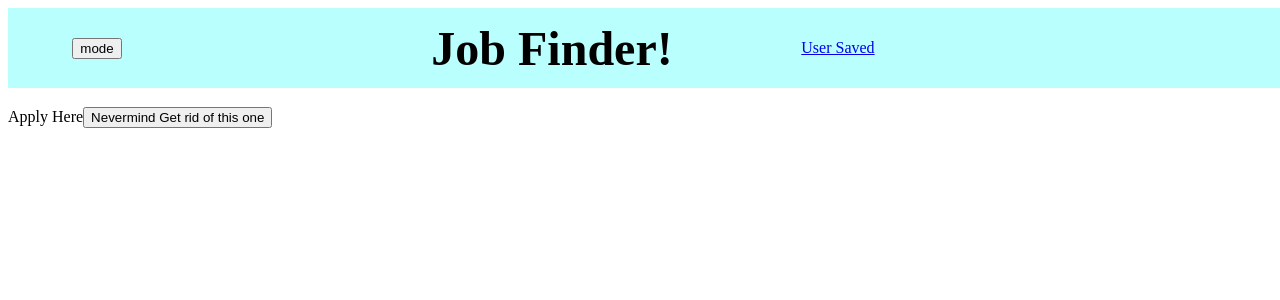
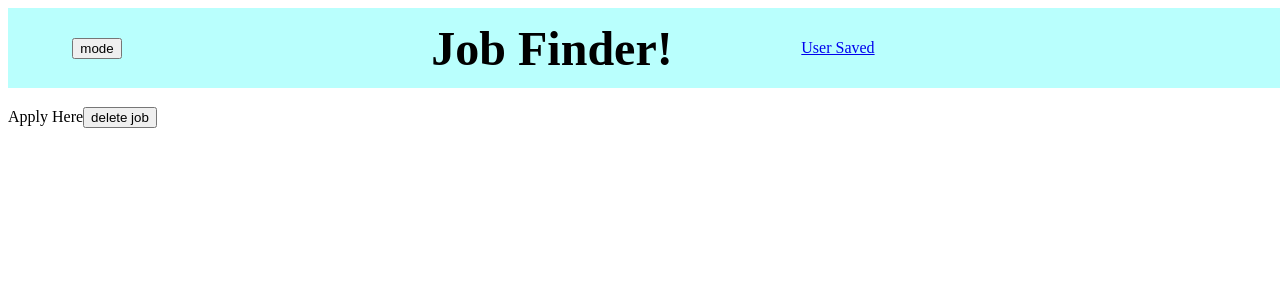
Before and after one commit to Mod4JobFinder/FrontEnd, a React (Create React App) app: page /UserView in a window 1280 px wide. Shown: the top 300 px of the page. Built offline with nearby package versions, Linux system fonts and the light colour scheme.

Commit message:
Update to delete jobs function

```diff
--- a/src/apiCalls.js
+++ b/src/apiCalls.js
@@ -47,7 +47,7 @@ export const postJobToUser = (userJob) => {
   .then(response => response.json())
 }
 
-export const deleteJobToUser = (deleteJob) => {
+export const deleteJobFromUser = (deleteJob) => {
   return fetch(`${saveUrl}`, {
     method: 'DELETE',
     headers: {
--- a/src/components/JobDetail/JobDetail.js
+++ b/src/components/JobDetail/JobDetail.js
@@ -1,7 +1,7 @@
 import React from 'react';
 import './JobDetail.css';
 
-function JobDetail( {title, company, location, description, url} ) {
+function JobDetail( {title, company, location, description, url, deleteJob, id } ) {
   return (
     <article className='detailSec' data-cy='detailSec'>
       <h1 className='detTitle' data-cy='detTitle'>{title}</h1>
@@ -10,7 +10,7 @@ function JobDetail( {title, company, location, description, url} ) {
         <p className='detLocal' data-cy='detLocal'>{location}</p>
         <p className='detDesc' data-cy='detDesc'>{description}</p>
         <a href={url} className='detUrl' data-cy='detUrl'>Apply Here</a>
-        <button className='deleteJobButton' data-cy='deleteJobButton'>Nevermind Get rid of this one</button>
+        <button className='deleteJobButton' data-cy='deleteJobButton' id={id}onClick={e => deleteJob(id)}>delete job</button>
       </div>
     </article>
   )
--- a/src/components/UserView/UserView.js
+++ b/src/components/UserView/UserView.js
@@ -5,6 +5,7 @@ import SaveCard from '../SaveCard/SaveCard.js';
 import JobDetail from '../JobDetail/JobDetail.js';
 import {ThemeContext} from '../../Context/ThemeContext';
 import {UserContext} from '../../Context/UserContext';
+import {deleteJobFromUser} from '../../apiCalls.js';
 
 function UserView() {
   const {currentUser , userSavedJobs, setUserSavedJobs} = useContext(UserContext);
@@ -19,6 +20,12 @@ function UserView() {
     const id = buttonId
     const toDetail = savJobList.find(job => job.id === id);
     setDetailJob(toDetail);
+  }
+
+  const deleteJob = (idToDelete) => {
+    const jobToDelete = ({id: idToDelete})
+    deleteJobFromUser(jobToDelete)
+    .then(data => console.log(data))
   }
 
   const buildSaveCards = savJobList.map(job => {
@@ -42,6 +49,7 @@ function UserView() {
         </section>
       <section className='jobDetailLayout' data-cy='jobDetailLayout'>
         <JobDetail
+          deleteJob={deleteJob}
           id={detailJob.id}
           title={detailJob.title}
           company={detailJob.company}
```
